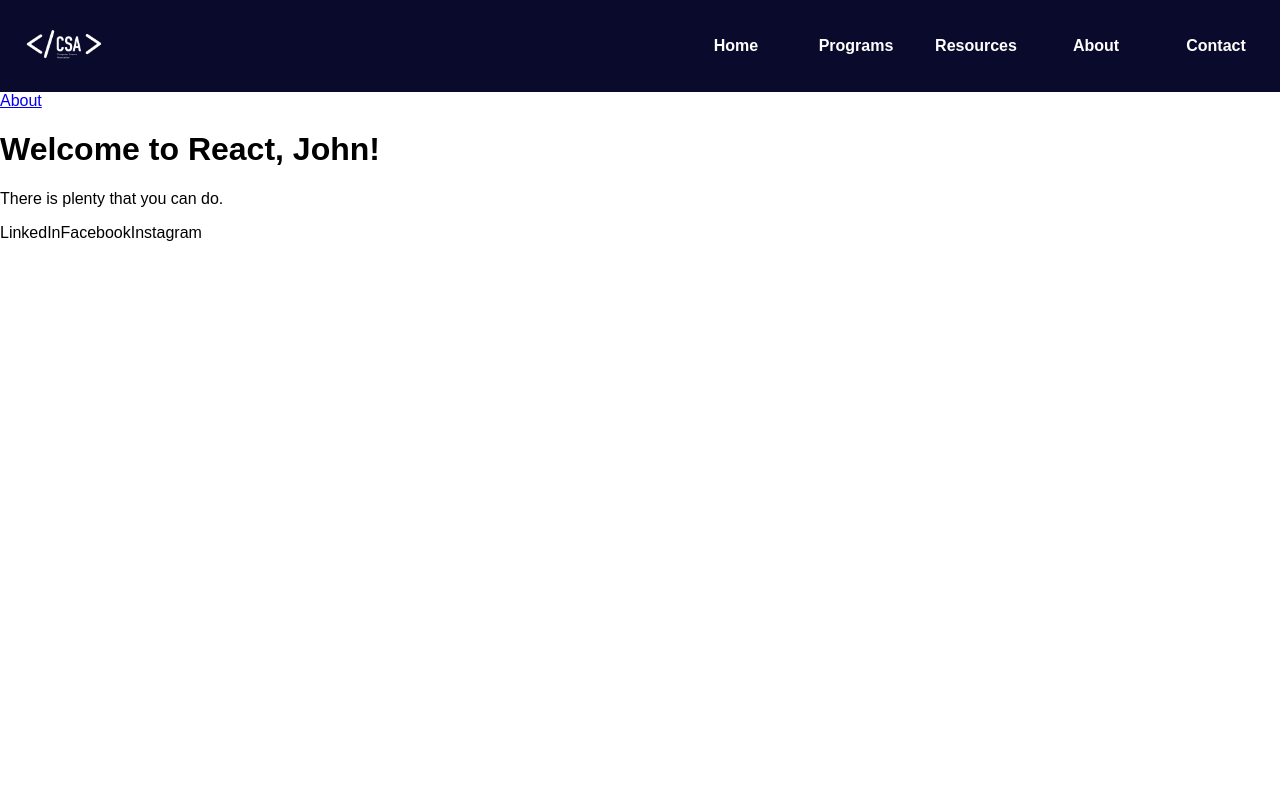
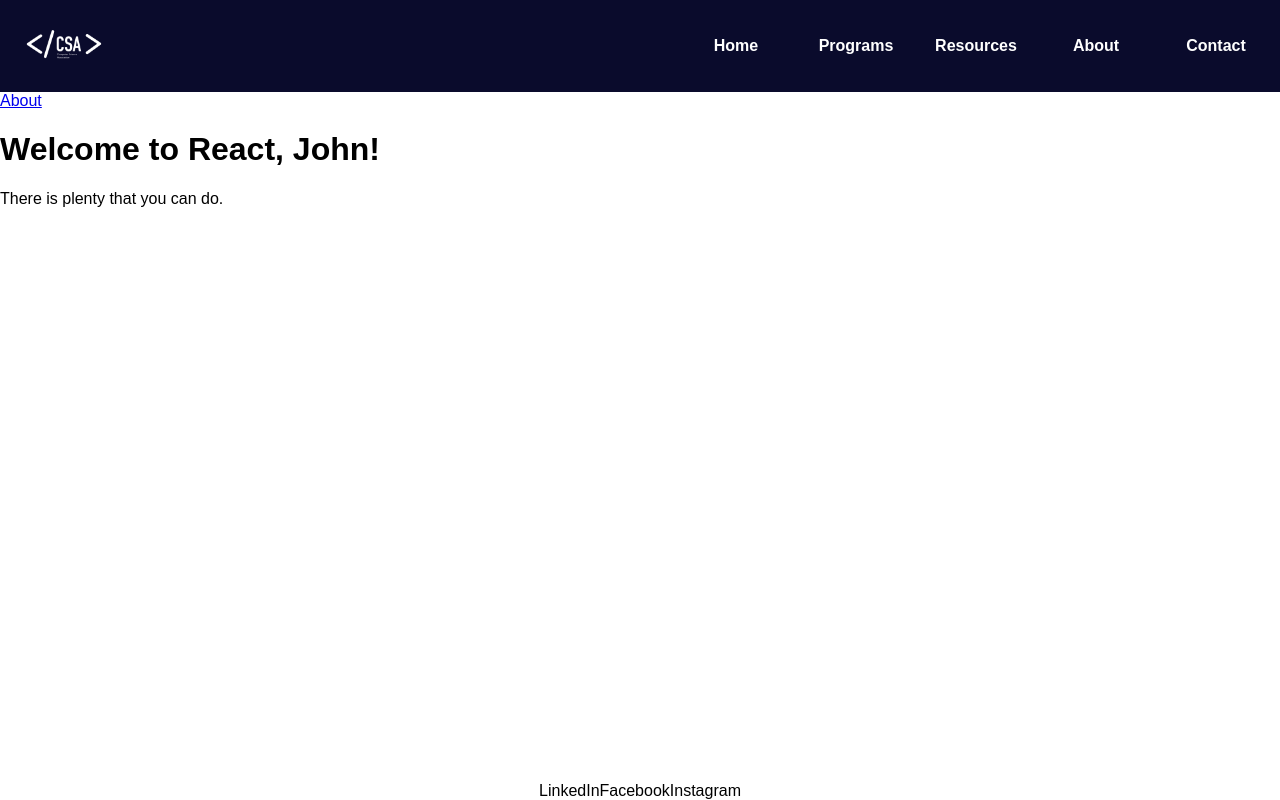
Before and after one commit to erichyche/www.compscia.com, a Gatsby site: page / in a window 1280 px wide. Built offline with nearby package versions, Linux system fonts and the light colour scheme; Gatsby itself is replaced by a stand-in of ours.

Commit message:
Update footer style

```diff
--- a/src/components/footer.tsx
+++ b/src/components/footer.tsx
@@ -1,13 +1,19 @@
 import React from 'react';
+import '../styles/footer.scss';
 
-export default function Footer() {
-    return(
+const Footer = () => {
+    return (
         <footer>
             <div>
                 <a >LinkedIn</a>
                 <a >Facebook</a>
                 <a >Instagram</a>
             </div>
+            <div>
+                <cite></cite>
+            </div>
         </footer>
     );
 }
+
+export default Footer;
--- /dev/null
+++ b/src/styles/footer.scss
@@ -0,0 +1,9 @@
+footer {
+	position: absolute;
+	bottom: 0;
+	left: 0;
+	display: flex;
+	flex-flow: row wrap;
+	width: 100%;
+	justify-content: center;
+}
```
